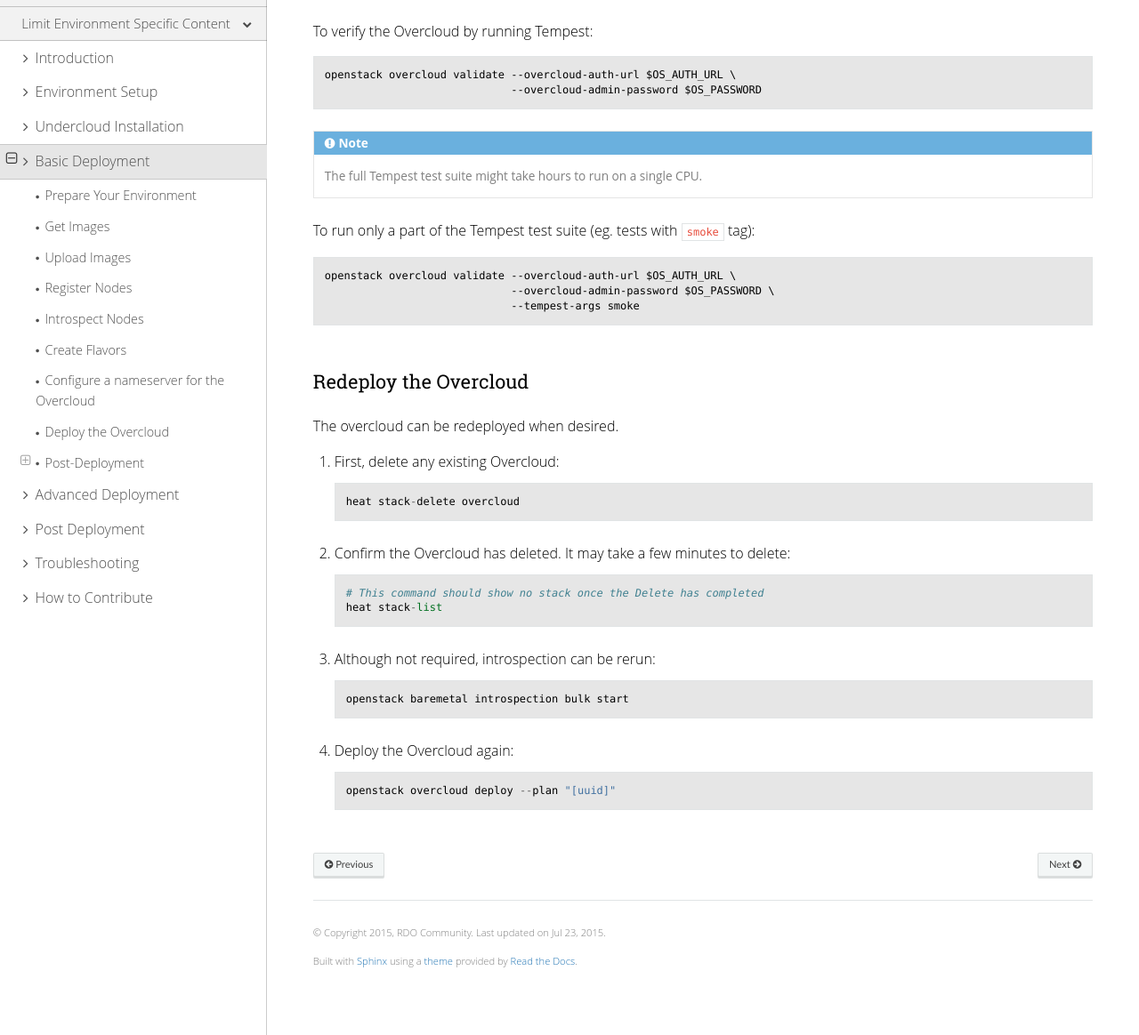
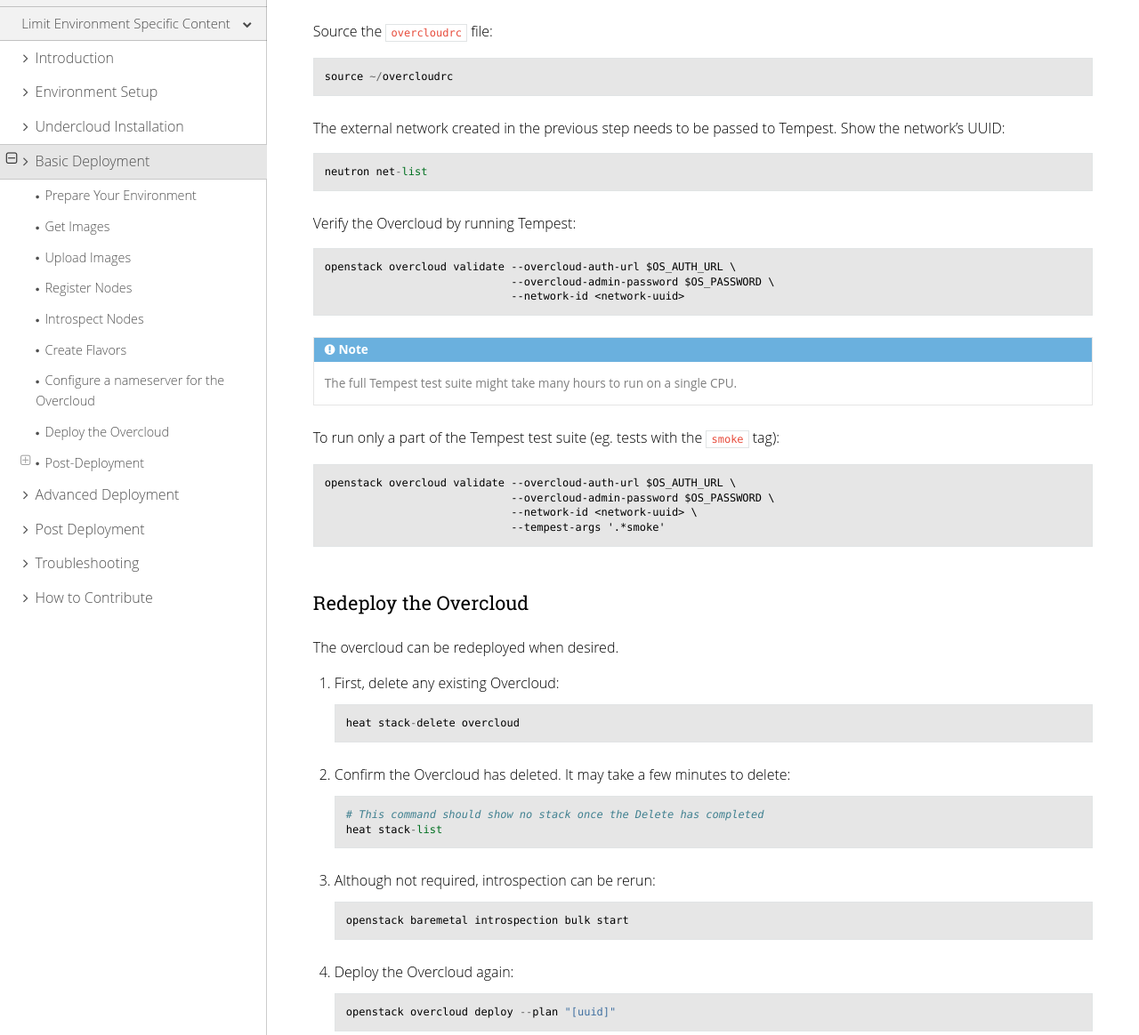
Before and after one commit to openstack-archive/instack-undercloud, a Sphinx documentation site: the page built from doc/source/basic_deployment/basic_deployment.rst, in a window 1280 px wide and 1400 px high, scrolled down 5853 px. Shown: the part 236-1400 px from the top of the window at 89% size. Built offline with Sphinx 7.4.7 and the Read the Docs theme 2.0.0, drawn with Linux system fonts in a browser that asks for light colours; before the commit the page ends 7203 px from its top, so only the background shows below that.

Commit message:
Document network-id option for overcloud validate
Depends-On: I2bfcbb958a4586d92c3424a90600c960ff526295
Change-Id: I5eedb9f33fdaad91049f358bad5e1cd61e3eb904

```diff
--- a/doc/source/basic_deployment/basic_deployment.rst
+++ b/doc/source/basic_deployment/basic_deployment.rst
@@ -357,18 +357,29 @@
 
 Validate the Overcloud
 ^^^^^^^^^^^^^^^^^^^^^^
-To verify the Overcloud by running Tempest::
+Source the ``overcloudrc`` file::
 
-    openstack overcloud validate --overcloud-auth-url $OS_AUTH_URL \
-                                 --overcloud-admin-password $OS_PASSWORD
+    source ~/overcloudrc
 
-.. note:: The full Tempest test suite might take hours to run on a single CPU.
+The external network created in the previous step needs to be passed to Tempest.
+Show the network's UUID::
 
-To run only a part of the Tempest test suite (eg. tests with ``smoke`` tag)::
+    neutron net-list
+
+Verify the Overcloud by running Tempest::
 
     openstack overcloud validate --overcloud-auth-url $OS_AUTH_URL \
                                  --overcloud-admin-password $OS_PASSWORD \
-                                 --tempest-args smoke
+                                 --network-id <network-uuid>
+
+.. note:: The full Tempest test suite might take many hours to run on a single CPU.
+
+To run only a part of the Tempest test suite (eg. tests with the ``smoke`` tag)::
+
+    openstack overcloud validate --overcloud-auth-url $OS_AUTH_URL \
+                                 --overcloud-admin-password $OS_PASSWORD \
+                                 --network-id <network-uuid> \
+                                 --tempest-args '.*smoke'
 
 
 Redeploy the Overcloud
```
